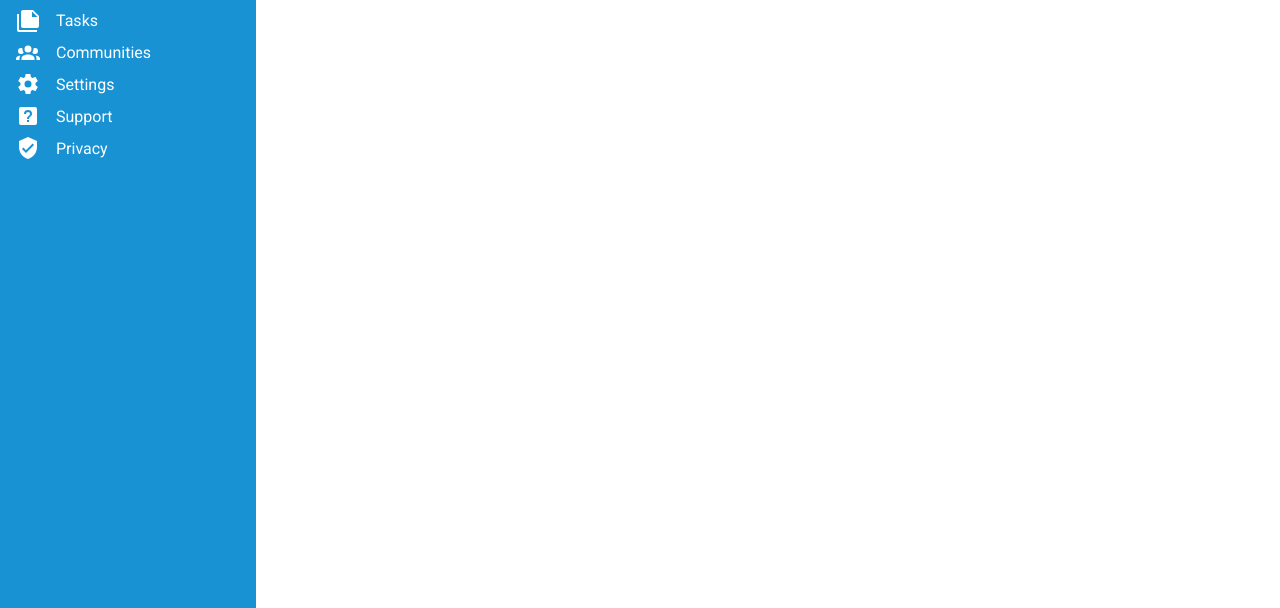
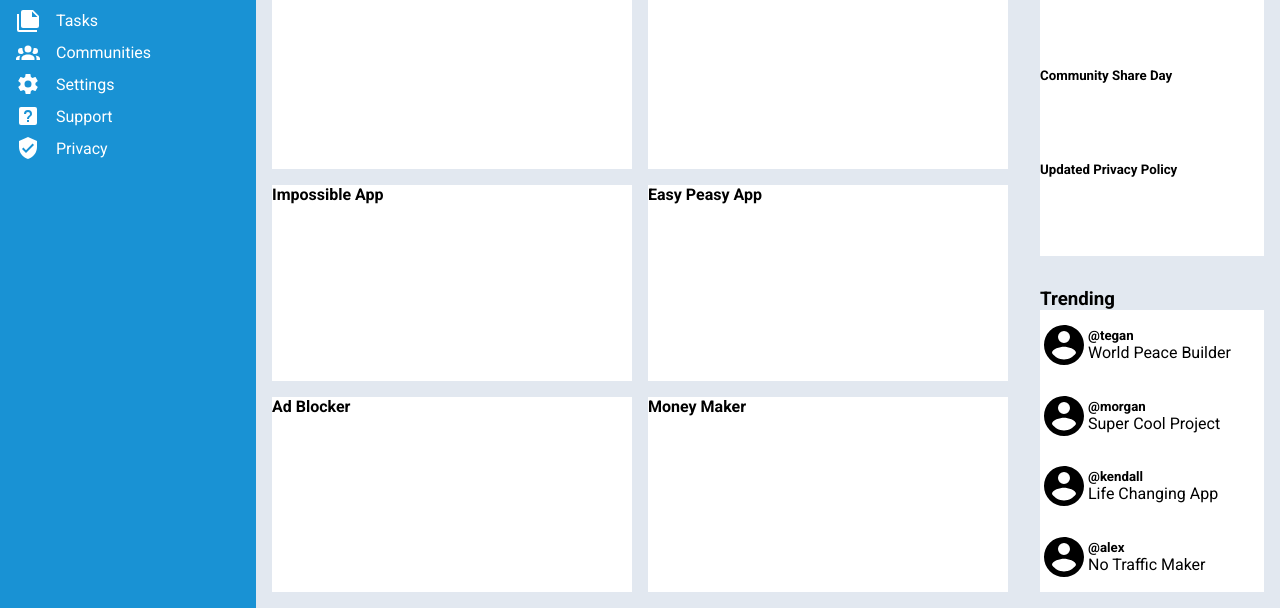
Before and after one commit to AndrewHeckman/odin-admin-dashboard, a plain HTML site: page index.html in a window 1280 px wide. Shown: the part 192-800 px from the top of the page. Drawn offline with Linux system fonts and the light colour scheme.

Commit message:
Add content with basic styling

```diff
--- a/index.html
+++ b/index.html
@@ -98,8 +98,90 @@
         </ul>
       </div>
     </div>
-    <div id="content"></div>
-    <div id="announcements"></div>
-    <div id="trending"></div>
+    <div id="content" class="flex column">
+      <h3>Your Projects</h3>
+      <div class="grid" id="content-grid">
+        <div class="content-card">
+          <h4>Super Cool Project</h4>
+          <p></p>
+          <div></div>
+        </div>
+        <div class="content-card">
+          <h4>Less Cool Project</h4>
+          <p></p>
+          <div></div>
+        </div>
+        <div class="content-card">
+          <h4>Impossible App</h4>
+          <p></p>
+          <div></div>
+        </div>
+        <div class="content-card">
+          <h4>Easy Peasy App</h4>
+          <p></p>
+          <div></div>
+        </div>
+        <div class="content-card">
+          <h4>Ad Blocker</h4>
+          <p></p>
+          <div></div>
+        </div>
+        <div class="content-card">
+          <h4>Money Maker</h4>
+          <p></p>
+          <div></div>
+        </div>
+      </div>
+    </div>
+    <div id="announcements" class="flex column">
+      <h3>Announcements</h3>
+      <div class="grid" id="announcements-grid">
+        <div>
+          <h5>Site Maintenance</h5>
+          <p></p>
+        </div>
+        <div>
+          <h5>Community Share Day</h5>
+          <p></p>
+        </div>
+        <div>
+          <h5>Updated Privacy Policy</h5>
+          <p></p>
+        </div>
+      </div>
+    </div>
+    <div id="trending" class="flex column">
+      <h3>Trending</h3>
+      <div class="grid" id="trending-grid">
+        <div class="flex trending-item">
+          <svg xmlns="http://www.w3.org/2000/svg" viewBox="0 0 24 24" id="account-icon"><path d="M12,19.2C9.5,19.2 7.29,17.92 6,16C6.03,14 10,12.9 12,12.9C14,12.9 17.97,14 18,16C16.71,17.92 14.5,19.2 12,19.2M12,5A3,3 0 0,1 15,8A3,3 0 0,1 12,11A3,3 0 0,1 9,8A3,3 0 0,1 12,5M12,2A10,10 0 0,0 2,12A10,10 0 0,0 12,22A10,10 0 0,0 22,12C22,6.47 17.5,2 12,2Z" /></svg>
+          <div>
+            <h5>@tegan</h5>
+            <p>World Peace Builder</p>
+          </div>
+        </div>
+        <div class="flex trending-item">
+          <svg xmlns="http://www.w3.org/2000/svg" viewBox="0 0 24 24" id="account-icon"><path d="M12,19.2C9.5,19.2 7.29,17.92 6,16C6.03,14 10,12.9 12,12.9C14,12.9 17.97,14 18,16C16.71,17.92 14.5,19.2 12,19.2M12,5A3,3 0 0,1 15,8A3,3 0 0,1 12,11A3,3 0 0,1 9,8A3,3 0 0,1 12,5M12,2A10,10 0 0,0 2,12A10,10 0 0,0 12,22A10,10 0 0,0 22,12C22,6.47 17.5,2 12,2Z" /></svg>
+          <div>
+            <h5>@morgan</h5>
+            <p>Super Cool Project</p>
+          </div>
+        </div>
+        <div class="flex trending-item">
+          <svg xmlns="http://www.w3.org/2000/svg" viewBox="0 0 24 24" id="account-icon"><path d="M12,19.2C9.5,19.2 7.29,17.92 6,16C6.03,14 10,12.9 12,12.9C14,12.9 17.97,14 18,16C16.71,17.92 14.5,19.2 12,19.2M12,5A3,3 0 0,1 15,8A3,3 0 0,1 12,11A3,3 0 0,1 9,8A3,3 0 0,1 12,5M12,2A10,10 0 0,0 2,12A10,10 0 0,0 12,22A10,10 0 0,0 22,12C22,6.47 17.5,2 12,2Z" /></svg>
+          <div>
+            <h5>@kendall</h5>
+            <p>Life Changing App</p>
+          </div>
+        </div>
+        <div class="flex trending-item">
+          <svg xmlns="http://www.w3.org/2000/svg" viewBox="0 0 24 24" id="account-icon"><path d="M12,19.2C9.5,19.2 7.29,17.92 6,16C6.03,14 10,12.9 12,12.9C14,12.9 17.97,14 18,16C16.71,17.92 14.5,19.2 12,19.2M12,5A3,3 0 0,1 15,8A3,3 0 0,1 12,11A3,3 0 0,1 9,8A3,3 0 0,1 12,5M12,2A10,10 0 0,0 2,12A10,10 0 0,0 12,22A10,10 0 0,0 22,12C22,6.47 17.5,2 12,2Z" /></svg>
+          <div>
+            <h5>@alex</h5>
+            <p>No Traffic Maker</p>
+          </div>
+        </div>
+      </div>
+    </div>
   </body>
 </html>
--- a/style.css
+++ b/style.css
@@ -50,6 +50,18 @@ nav svg {
 
 .flex {
   display: flex;
+}
+
+.column {
+  flex-direction: column;
+}
+
+.trending-item {
+  align-items: center;
+}
+
+.content-card {
+  background-color: white;
 }
 
 #sidebar {
@@ -108,6 +120,31 @@ nav svg {
   margin-right: auto;
 }
 
+#content, #announcements, #trending {
+  background-color: var(--color-3);
+  padding: 1rem;
+}
+
+#content-grid{
+  grid-template-rows: repeat(3, 1fr);
+  grid-template-columns: repeat(2, 1fr);
+  flex: 1;
+  gap: 1rem;
+}
+
+#announcements-grid{
+  grid-template-rows: repeat(3, 1fr);
+}
+
+#trending-grid {
+  grid-template-rows: repeat(4, 1fr);
+}
+
+#announcements-grid, #trending-grid {
+  background-color: white;
+  flex: 1;
+}
+
 #sidebar svg {
   fill: white;
 }
@@ -126,3 +163,7 @@ nav svg {
 #buttons li {
   display: inline;
 }
+
+#trending svg{
+  width: 3rem;
+}
```
